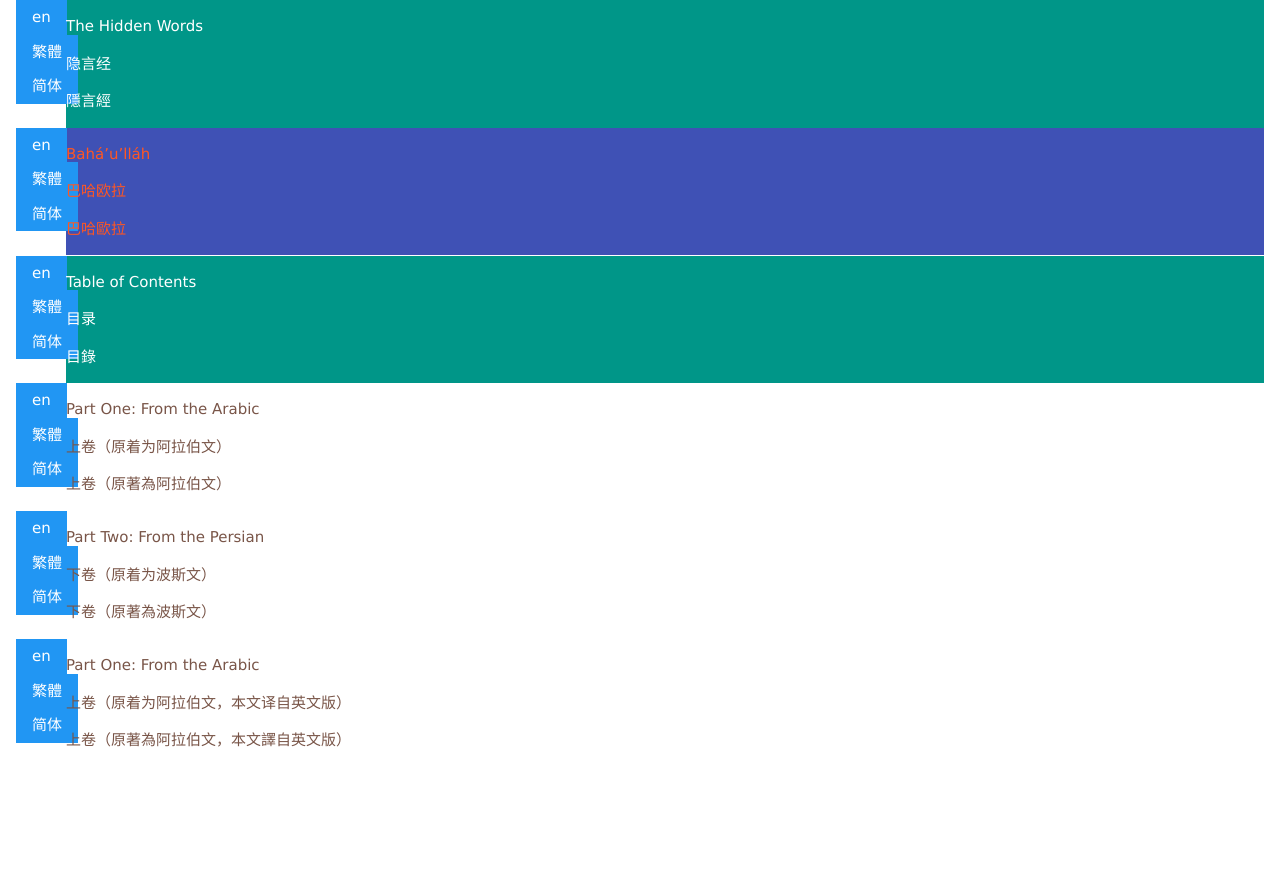
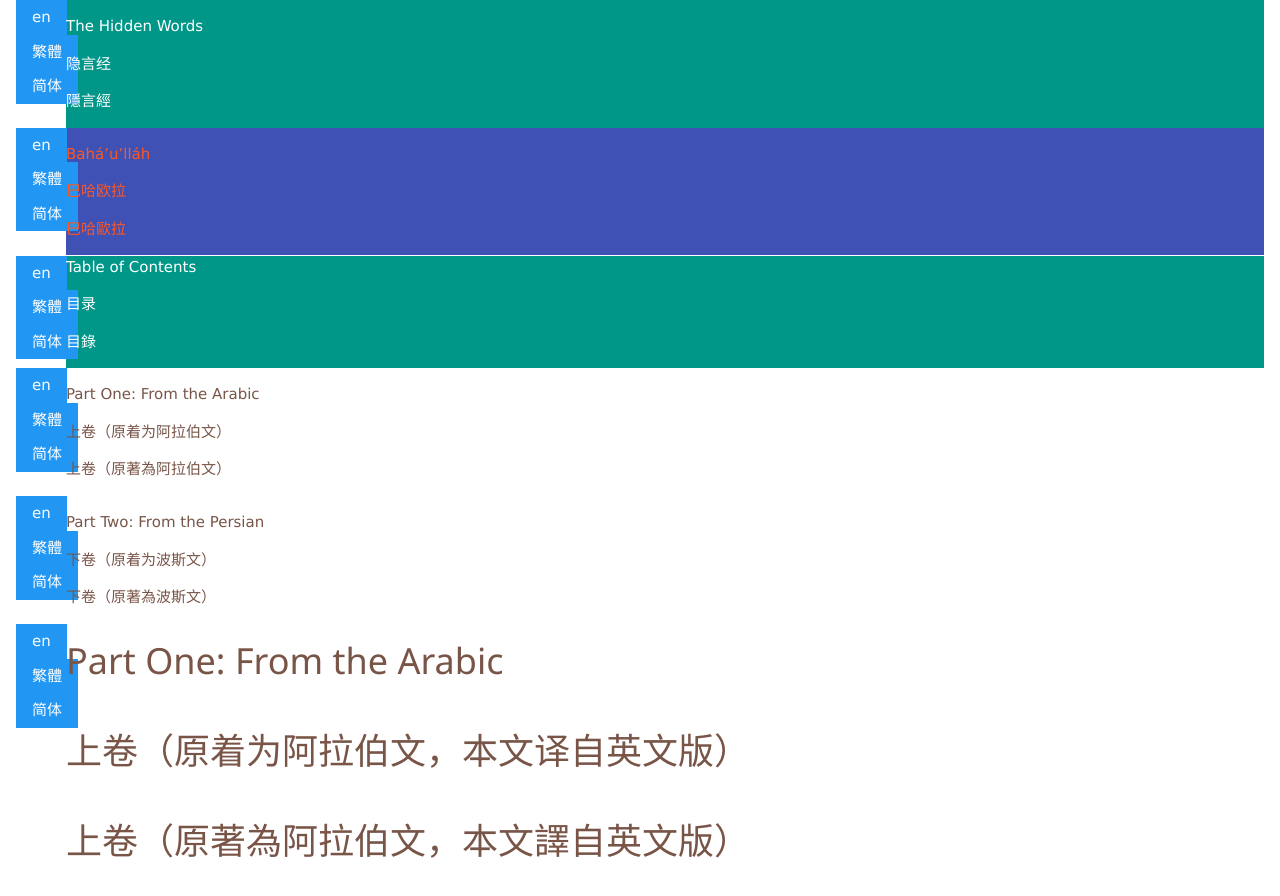
Before and after one commit to finanalyst/ManyTexts, a plain HTML site: page index.html in a window 1280 px wide. Before the commit the page ends 800 px from the top, so only its background shows below. Drawn offline with Linux system fonts and the light colour scheme.

Commit message:
updating

```diff
--- a/index.html
+++ b/index.html
@@ -39,9 +39,9 @@
 	    <button class="w3-btn w3-blue w3-hover-khaki">简体</button>
 	</div>
         <div class="w3-rest w3-teal" >
-            <p class="w3-middle" lang="en" >Table of Contents</p>
-            <p class="w3-middle" lang="zh_tr">目录</p>
-            <p class="w3-middle" lang="zh_sm">目錄</p>
+            <h  lang="en" >Table of Contents</p>
+            <h  lang="zh_tr">目录</p>
+            <h  lang="zh_sm">目錄</p>
         </div>
     </div>
 
@@ -78,9 +78,9 @@
 	    <button class="w3-btn w3-blue w3-hover-khaki">简体</button>
 	</div>
         <div class="w3-rest  w3-lightgray w3-text-brown" >
-            <p class="w3-middle" lang="en" >Part One: From the Arabic</p>
-            <p class="w3-middle" lang="zh_tr">上卷（原着为阿拉伯文，本文译自英文版）</p>
-            <p class="w3-middle" lang="zh_sm">上卷（原著為阿拉伯文，本文譯自英文版）</p>
+            <h1  lang="en" >Part One: From the Arabic</p>
+            <h1  lang="zh_tr">上卷（原着为阿拉伯文，本文译自英文版）</p>
+            <h1  lang="zh_sm">上卷（原著為阿拉伯文，本文譯自英文版）</p>
         </div>
     </div>
 
```
